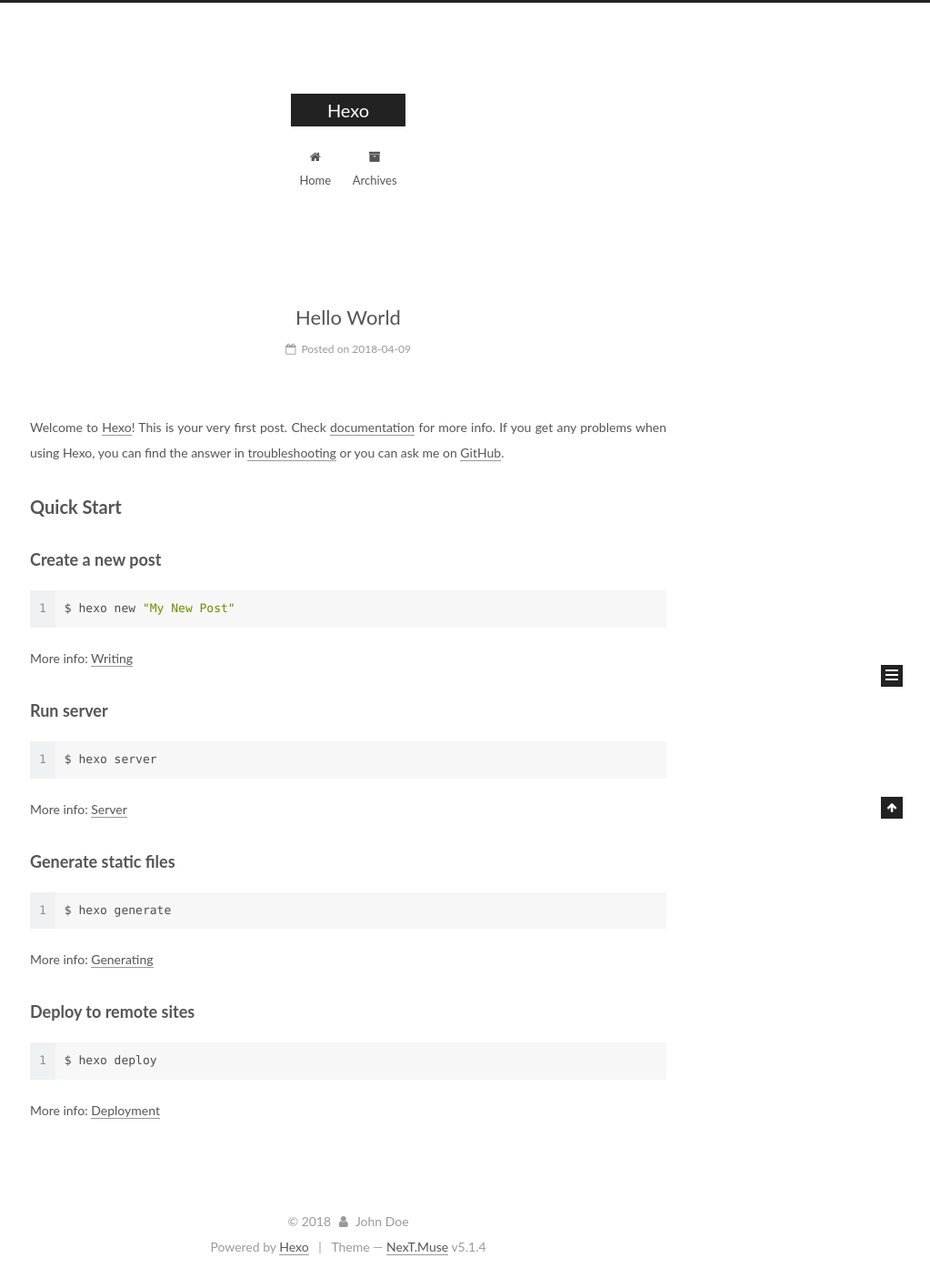
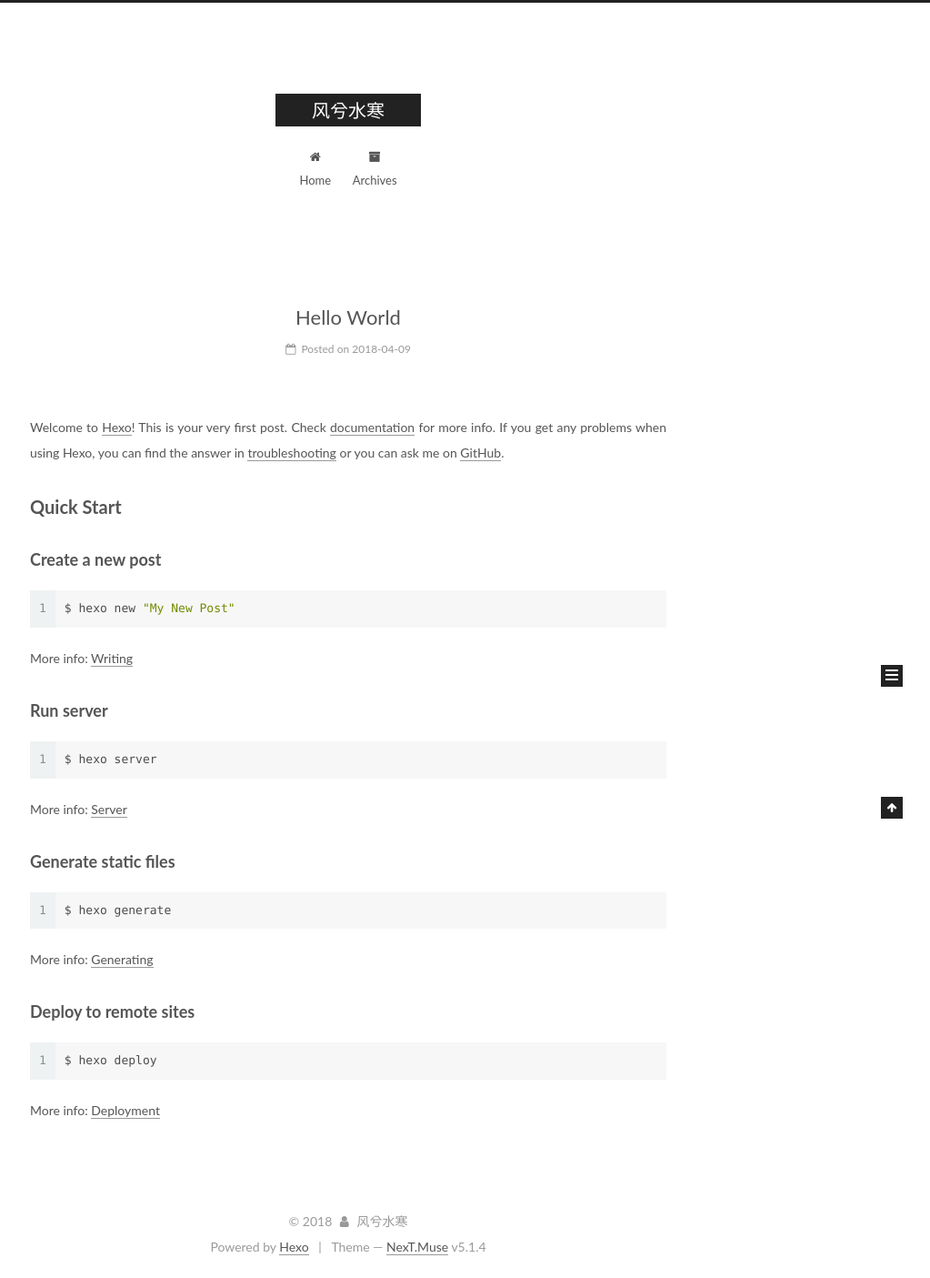
Before and after one commit to wjb857999880/wjb857999880.github.io, a plain HTML site: page index.html in a window 1280 px wide. Shown: the whole page at 91% size, without its empty margins (257-1280 px from the left). Drawn offline with Linux system fonts and the light colour scheme.

Commit message:
Site updated: 2018-06-27 23:49:18

```diff
--- a/css/main.css
+++ b/css/main.css
@@ -1822,7 +1822,7 @@ pre .javascript .function {
   width: 4px;
   height: 4px;
   border-radius: 50%;
-  background: #ffb19a;
+  background: #5df2fc;
 }
 .links-of-blogroll {
   font-size: 13px;
--- a/index.html
+++ b/index.html
@@ -80,12 +80,12 @@
 
 
 <meta property="og:type" content="website">
-<meta property="og:title" content="Hexo">
+<meta property="og:title" content="风兮水寒">
 <meta property="og:url" content="http://yoursite.com/index.html">
-<meta property="og:site_name" content="Hexo">
+<meta property="og:site_name" content="风兮水寒">
 <meta property="og:locale" content="default">
 <meta name="twitter:card" content="summary">
-<meta name="twitter:title" content="Hexo">
+<meta name="twitter:title" content="风兮水寒">
 
 
 
@@ -121,7 +121,7 @@
 
 
 
-  <title>Hexo</title>
+  <title>风兮水寒</title>
 
 
 
@@ -152,7 +152,7 @@
     <div class="custom-logo-site-title">
       <a href="/"  class="brand" rel="start">
         <span class="logo-line-before"><i></i></span>
-        <span class="site-title">Hexo</span>
+        <span class="site-title">风兮水寒</span>
         <span class="logo-line-after"><i></i></span>
       </a>
     </div>
@@ -232,13 +232,13 @@
     <link itemprop="mainEntityOfPage" href="http://yoursite.com/2018/04/09/hello-world/">
 
     <span hidden itemprop="author" itemscope itemtype="http://schema.org/Person">
-      <meta itemprop="name" content="John Doe">
+      <meta itemprop="name" content="风兮水寒">
       <meta itemprop="description" content="">
       <meta itemprop="image" content="/images/avatar.gif">
     </span>
 
     <span hidden itemprop="publisher" itemscope itemtype="http://schema.org/Organization">
-      <meta itemprop="name" content="Hexo">
+      <meta itemprop="name" content="风兮水寒">
     </span>
 
 
@@ -379,7 +379,7 @@
         <div class="site-overview">
           <div class="site-author motion-element" itemprop="author" itemscope itemtype="http://schema.org/Person">
 
-              <p class="site-author-name" itemprop="name">John Doe</p>
+              <p class="site-author-name" itemprop="name">风兮水寒</p>
               <p class="site-description motion-element" itemprop="description"></p>
           </div>
 
@@ -435,7 +435,7 @@
   <span class="with-love">
     <i class="fa fa-user"></i>
   </span>
-  <span class="author" itemprop="copyrightHolder">John Doe</span>
+  <span class="author" itemprop="copyrightHolder">风兮水寒</span>
 
 
 </div>
```
Also changed, not shown: 2018/04/09/hello-world/index.html (+7 -7 lines), archives/2018/04/index.html (+7 -7 lines), archives/2018/index.html (+7 -7 lines), archives/index.html (+7 -7 lines).
